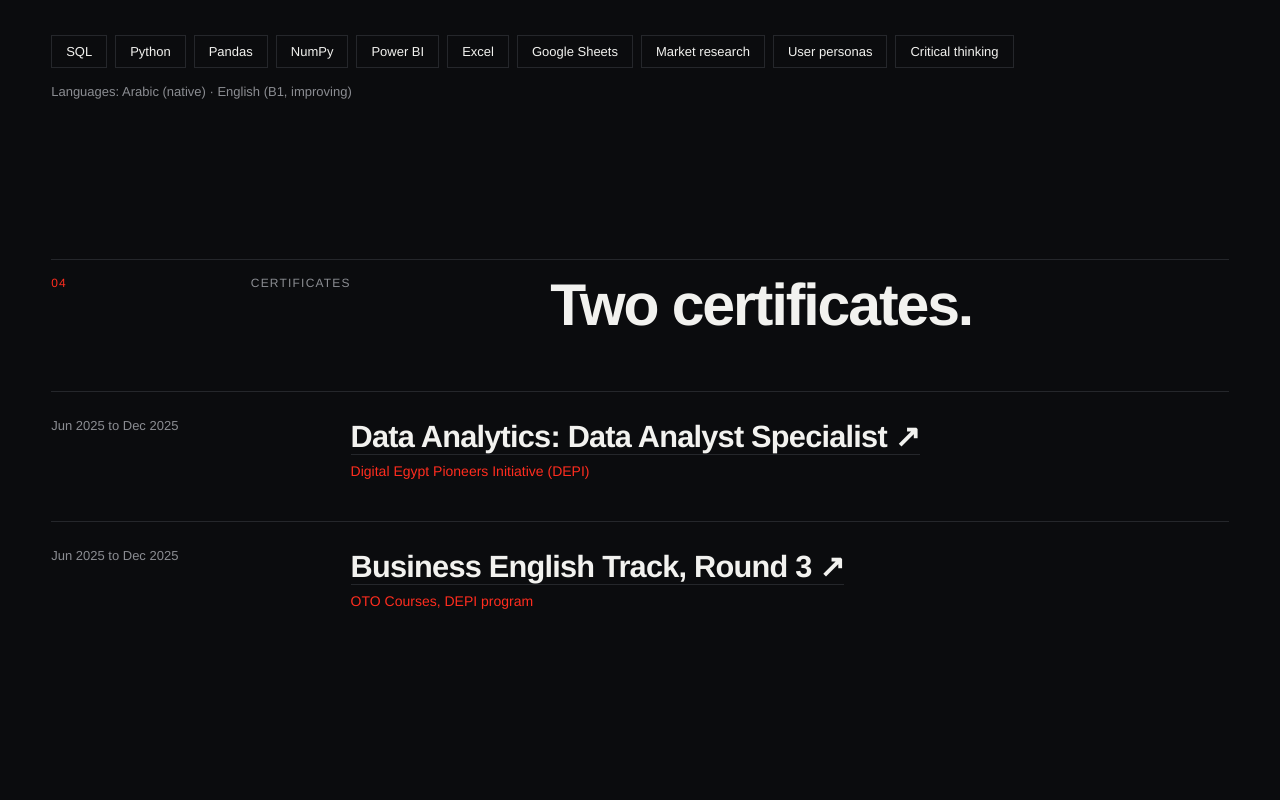
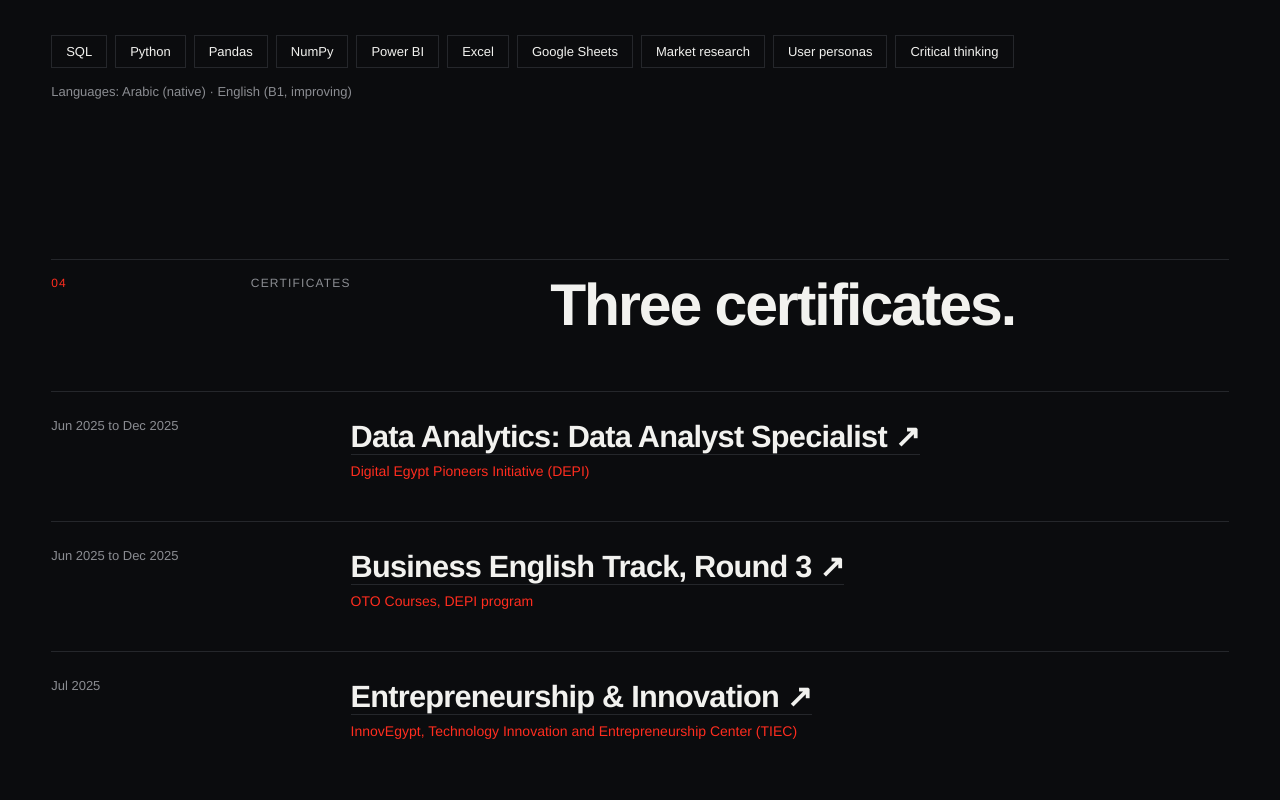
Before and after one commit to Aya-Emad01/Aya-Emad01.github.io, a plain HTML site: page index.html in a window 1280 px wide. Shown: the part 3740-4540 px from the top of the page. Drawn offline with Linux system fonts and the light colour scheme.

Commit message:
Add InnovEgypt certificate

```diff
--- a/index.html
+++ b/index.html
@@ -19,9 +19,9 @@
 <div class="xp rv"><span class="w">2024 to 2028</span><div class="c"><h3>B.Sc. Computer Science</h3><p class="s">Faculty of Computers and Information, Mansoura University</p></div></div>
 <div class="chips rv"><span>SQL</span><span>Python</span><span>Pandas</span><span>NumPy</span><span>Power BI</span><span>Excel</span><span>Google Sheets</span><span>Market research</span><span>User personas</span><span>Critical thinking</span></div>
 <p class="langs rv">Languages: Arabic (native) · English (B1, improving)</p></section>
-<section class="sec" id="certificates"><div class="head"><span class="no">04</span><span class="lb">Certificates</span><h2>Two certificates.</h2></div>
+<section class="sec" id="certificates"><div class="head"><span class="no">04</span><span class="lb">Certificates</span><h2>Three certificates.</h2></div>
 <div class="xp rv"><span class="w">Jun 2025 to Dec 2025</span><div class="c"><h3><a href="cert-depi-da.jpg" target="_blank" rel="noopener">Data Analytics: Data Analyst Specialist ↗</a></h3><p class="s">Digital Egypt Pioneers Initiative (DEPI)</p></div></div>
-<div class="xp rv"><span class="w">Jun 2025 to Dec 2025</span><div class="c"><h3><a href="cert-depi-english.jpg" target="_blank" rel="noopener">Business English Track, Round 3 ↗</a></h3><p class="s">OTO Courses, DEPI program</p></div></div></section>
+<div class="xp rv"><span class="w">Jun 2025 to Dec 2025</span><div class="c"><h3><a href="cert-depi-english.jpg" target="_blank" rel="noopener">Business English Track, Round 3 ↗</a></h3><p class="s">OTO Courses, DEPI program</p></div></div><div class="xp rv"><span class="w">Jul 2025</span><div class="c"><h3><a href="cert-innovegypt.jpg" target="_blank" rel="noopener">Entrepreneurship &amp; Innovation ↗</a></h3><p class="s">InnovEgypt, Technology Innovation and Entrepreneurship Center (TIEC)</p></div></div></section>
 <section class="contact" id="contact"><div class="head"><span class="no">05</span><span class="lb">Contact</span></div><h2 class="rv">Let's work together.</h2><p class="sub rv">Looking for a remote role where I answer clearly, track the work and help close it.</p>
 <div class="btns rv"><a class="btn p" href="mailto:ayaemad2612@gmail.com">ayaemad2612@gmail.com</a><a class="btn" href="https://linkedin.com/in/aya-emad0">LinkedIn</a><a class="btn" href="https://github.com/Aya-Emad01">GitHub</a></div>
 <footer><span>Aya Emad Mohamed</span><span>Mansoura, Egypt</span></footer></section>
```
Also changed, not shown: cert-innovegypt.jpg (added).
